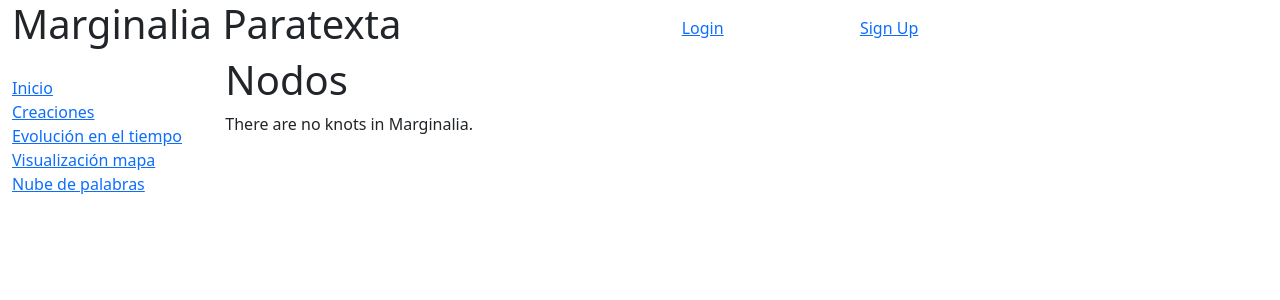
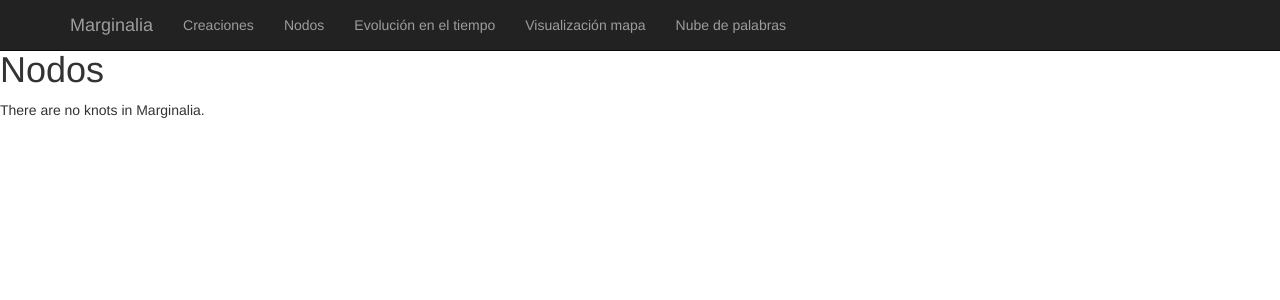
Before and after one commit to MarginaliaParatexta/marginalia, a Django app: page /catalog/knots/ in a window 1280 px wide. Shown: the top 300 px of the page. Run offline with Django 3.2, Linux system fonts and the light colour scheme; data that the repository does not hold is empty; parts of the project's set-up code (start-up, migrations or seed data) failed here and were passed over; some libraries are stand-ins or nearby versions.

Commit message:
Update base.html

```diff
--- a/marginalia_paratexta/catalog/templates/base.html
+++ b/marginalia_paratexta/catalog/templates/base.html
@@ -6,61 +6,75 @@
     {% endblock %}
     <meta charset="utf-8" />
     <meta name="viewport" content="width=device-width, initial-scale=1" />
-    <link
-      href="https://cdn.jsdelivr.net/npm/bootstrap@5.1.3/dist/css/bootstrap.min.css"
-      rel="stylesheet"
-      integrity="sha384-1BmE4kWBq78iYhFldvKuhfTAU6auU8tT94WrHftjDbrCEXSU1oBoqyl2QvZ6jIW3"
-      crossorigin="anonymous" />
     <!-- Add additional CSS in static file -->
     {% load static %}
-    <link rel="stylesheet" href="{% static 'css/styles.css' %}" />
-    <link rel="stylesheet/" href="https://maxcdn.bootstrapcdn.com/bootstrap/3.3.6/css/bootstrap.min.css">
+    <script src="https://code.jquery.com/jquery-2.1.3.min.js"></script>
+    <script src="http://maxcdn.bootstrapcdn.com/bootstrap/3.3.1/js/bootstrap.min.js"></script>
+    <link href="http://maxcdn.bootstrapcdn.com/bootstrap/3.3.1/css/bootstrap.min.css" rel="stylesheet"/>
     <script src="https://cdn.plot.ly/plotly-latest.min.js"></script>
+    <style>
+        /* Agrega un margen superior al bloque de contenido */
+        .content-wrapper {
+            margin-top: 50px; /* Establece un margen superior predeterminado */
+            transition: margin-top 0.3s ease; /* Agrega una transición suave */
+        }
+        .content-wrapper.initial {
+            margin-top: 50px; /* Establece el margen superior inicialmente en 0 */
+        }
+    </style>
 </head>
 <body>
-    <div class="container-fluid">
-      <div class="row">
-        <header>
-          <div class="row">
-            <div class="col-sm-5">
-              <h1>Marginalia Paratexta</h1>
+  <div class="navbar-wrapper">
+    <div class="navbar navbar-inverse navbar-fixed-top" role="navigation">
+
+        <div class="container">
+            <div class="navbar-header">
+                <button type="button" class="navbar-toggle collapsed" data-toggle="collapse" data-target=".navbar-collapse">
+                  <span class="sr-only">Toggle navigation</span>
+                  <span class="icon-bar"></span>
+                  <span class="icon-bar"></span>
+                  <span class="icon-bar"></span>
+                </button>
+                <a class="navbar-brand" href="{% url 'index' %}">Marginalia</a>
+            </div><!-- navbar-header -->
+            <div class="navbar-collapse collapse">
+                <ul class="nav navbar-nav">
+                    <li>
+                        <a href="{% url 'creations' %}">Creaciones</a>
+                    </li>
+                    <li>
+                        <a href="{% url 'knots' %}">Nodos</a>
+                    </li>
+                    <li>
+                        <a href="{% url 'graph' %}">Evolución en el tiempo</a>
+                    </li>
+                    <li>
+                      <a href="{% url 'map' %}">Visualización mapa</a>
+                    </li>
+                    <li>
+                      <a href="{% url 'wordcloud' %}">Nube de palabras</a>
+                    </li>
+                </ul>
+            </div><!-- collapse nav-->
+        </div><!-- container -->
+
+    </div><!-- navbar -->
 </div>
-            <div class="col-sm-5 user-buttons">
-              {% if user.is_authenticated %}
-                  <a href="{% url 'logout' %}">Logout</a>
-              {% else %}
-                  <a href="{% url 'login' %}">Login</a>
-                  <a href="{% url 'signup' %}">Sign Up</a>
-              {% endif %}
+<!-- Aquí agregamos un contenedor para el contenido y aplicamos el margen superior -->
+<div class="content-wrapper initial">
+    {% block content %}{% endblock %}
 </div>
-        </div>
-        </header>
-        <div class="col-sm-2">
-          {% block sidebar %}
-            <ul class="sidebar-nav">
-              {% if request.resolver_match.url_name != 'index' %}
-                <li><a href="{% url 'index' %}">Inicio</a></li>
-              {% endif %}
-              {% if request.resolver_match.url_name != 'creations' %}
-                <li><a href="{% url 'creations' %}">Creaciones</a></li>
-              {% endif %}
-              {% if request.resolver_match.url_name != 'knots' %}
-                <li><a href="{% url 'knots' %}">Nodos</a></li>
-              {% endif %}
-              {% if request.resolver_match.url_name != 'graph' %}
-                <li><a href="{% url 'graph' %}">Evolución en el tiempo</a></li>
-              {% endif %}
-              {% if request.resolver_match.url_name != 'map' %}
-                <li><a href="{% url 'map' %}">Visualización mapa</a></li>
-              {% endif %}
-              {% if request.resolver_match.url_name != 'wordcloud' %}
-                <li><a href="{% url 'wordcloud' %}">Nube de palabras</a></li>
-              {% endif %}
-            </ul>
-          {% endblock %}
-        </div>
-        <div class="col-sm-10 ">{% block content %}{% endblock %}</div>
-      </div>
-    </div>
+
+<!-- Script para ajustar el margen superior del bloque de contenido cuando el navbar se expande o colapsa -->
+<script>
+    $(document).ready(function() {
+        $('.navbar-toggle').click(function() {
+            var navbarCollapsed = $('.navbar-collapse').hasClass('in');
+            var navbarHeight = $('.navbar').height();
+            var newMarginTop = navbarCollapsed ? 50 : 270;
+            $('.content-wrapper').removeClass('initial').css('margin-top', newMarginTop + 'px');
+        });
+    });
+</script>
 </body>
 </html>
```
Lines whose indentation alone changed are shown as unchanged.
